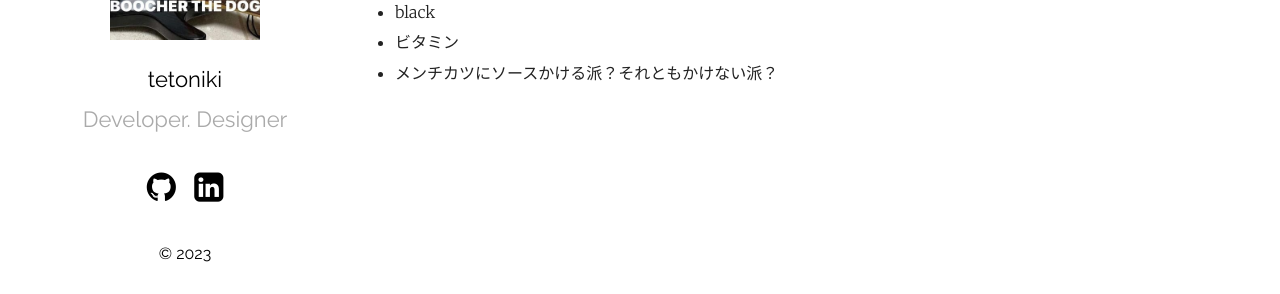
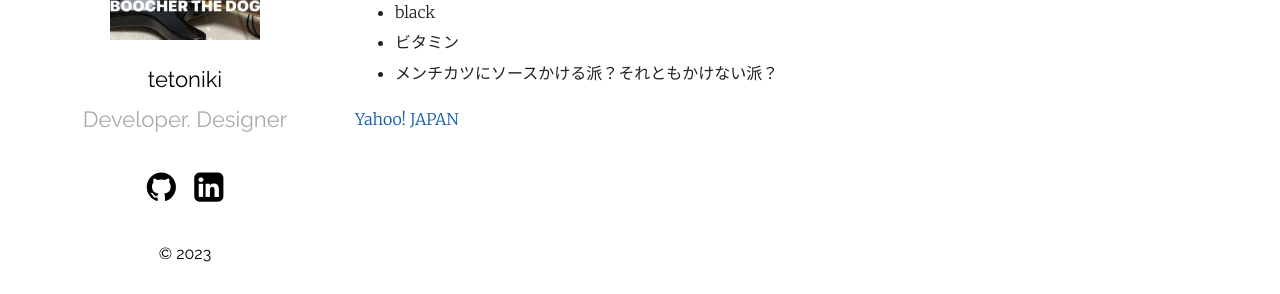
Before and after one commit to tetoniki/tetoniki.gith.jo, a Jekyll site: the page built from _posts/2023-04-28-tetoniki.markdown, in a window 1280 px wide. Shown: the part 319-613 px from the top of the page. Built offline with Jekyll 4.4.1, drawn with Linux system fonts in a browser that asks for light colours.

Commit message:
かえたたた

```diff
--- a/_posts/2023-04-28-tetoniki.markdown
+++ b/_posts/2023-04-28-tetoniki.markdown
@@ -14,3 +14,7 @@ categories: Javascript NodeJS
 - black
 - ビタミン
 - メンチカツにソースかける派？それともかけない派？
+
+
+
+[Yahoo! JAPAN](https://www.yahoo.co.jp)
```
